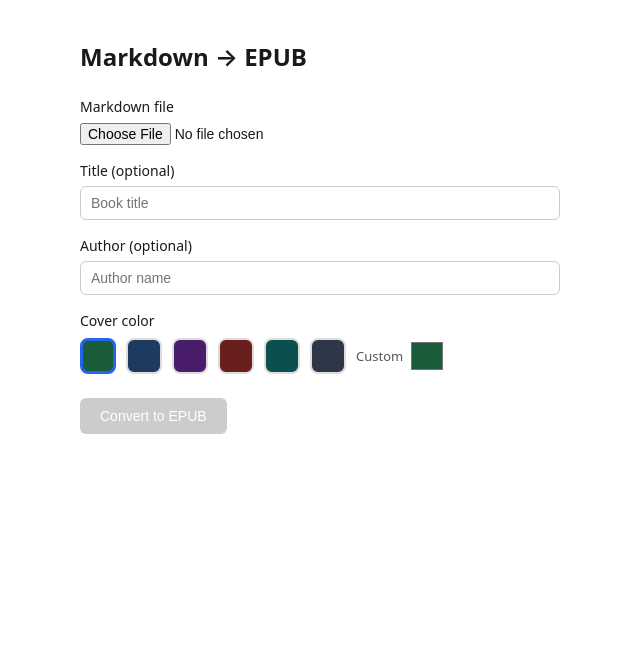
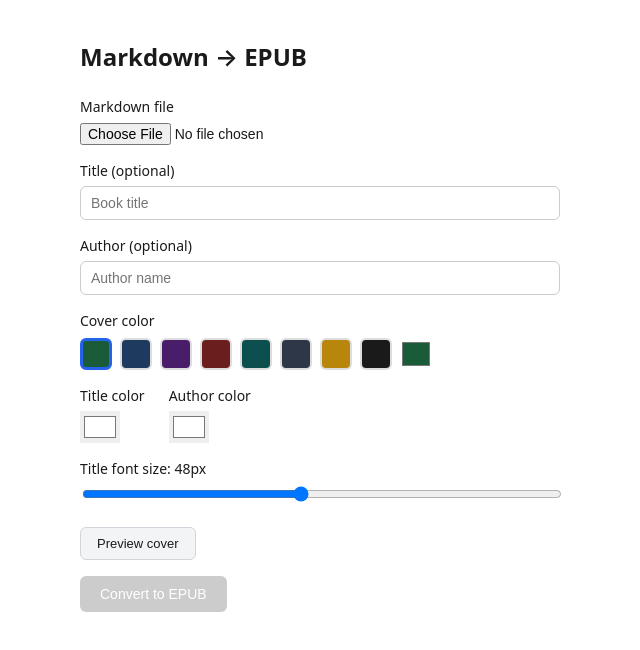
Before and after one commit to ElDorado9604/md-to-epub, a React (Vite) app: page / in a window 1280 px wide. Shown: the top 650 px of the page, without its empty margins (320-960 px from the left). Built offline with nearby package versions, Linux system fonts and the light colour scheme.

Commit message:
Add cover text color, font size controls, and live cover preview

```diff
--- a/src/App.tsx
+++ b/src/App.tsx
@@ -1,5 +1,6 @@
-import { useState, useRef } from 'react';
+import { useState, useRef, useEffect } from 'react';
 import { markdownToEpub } from './converter';
+import { generateCoverImage } from './cover';
 
 const COVER_PRESETS = [
   { name: 'Green', value: '#1a5c3a' },
@@ -8,6 +9,8 @@ const COVER_PRESETS = [
   { name: 'Red', value: '#6b1e1e' },
   { name: 'Teal', value: '#0d4f4f' },
   { name: 'Slate', value: '#2d3748' },
+  { name: 'Yellow', value: '#b8860b' },
+  { name: 'Black', value: '#1a1a1a' },
 ];
 
 export default function App() {
@@ -15,10 +18,16 @@ export default function App() {
   const [title, setTitle] = useState('');
   const [author, setAuthor] = useState('');
   const [coverColor, setCoverColor] = useState('#1a5c3a');
+  const [titleColor, setTitleColor] = useState('#ffffff');
+  const [authorColor, setAuthorColor] = useState('#ffffff');
+  const [titleFontSize, setTitleFontSize] = useState(48);
   const [downloadUrl, setDownloadUrl] = useState<string | null>(null);
   const [downloadName, setDownloadName] = useState('book.epub');
   const [converting, setConverting] = useState(false);
   const [error, setError] = useState<string | null>(null);
+  const [showPreview, setShowPreview] = useState(false);
+  const [previewUrl, setPreviewUrl] = useState<string | null>(null);
+  const [previewLoading, setPreviewLoading] = useState(false);
   const inputRef = useRef<HTMLInputElement>(null);
 
   const handleFileChange = (e: React.ChangeEvent<HTMLInputElement>) => {
@@ -31,6 +40,38 @@ export default function App() {
       setTitle(name);
     }
   };
+
+  const handlePreview = async () => {
+    setPreviewLoading(true);
+    setShowPreview(true);
+    try {
+      if (previewUrl) URL.revokeObjectURL(previewUrl);
+      const blob = await generateCoverImage(
+        title.trim() || 'Untitled',
+        author.trim() || undefined,
+        coverColor,
+        titleColor,
+        authorColor,
+        titleFontSize
+      );
+      const url = URL.createObjectURL(blob);
+      setPreviewUrl(url);
+    } catch {
+      setError('Failed to generate preview');
+    } finally {
+      setPreviewLoading(false);
+    }
+  };
+
+  // Refresh preview when options change while open
+  useEffect(() => {
+    if (!showPreview) return;
+    const t = setTimeout(() => {
+      handlePreview();
+    }, 300);
+    return () => clearTimeout(t);
+    // eslint-disable-next-line react-hooks/exhaustive-deps
+  }, [title, author, coverColor, titleColor, authorColor, titleFontSize]);
 
   const handleConvert = async () => {
     if (!file) return;
@@ -47,6 +88,9 @@ export default function App() {
         author: author.trim() || undefined,
         language: 'en',
         coverColor,
+        titleColor,
+        authorColor,
+        titleFontSize,
       });
 
       const url = URL.createObjectURL(blob);
@@ -61,13 +105,29 @@ export default function App() {
     }
   };
 
+  const labelStyle: React.CSSProperties = {
+    display: 'block',
+    fontSize: 14,
+    fontWeight: 500,
+    marginBottom: 6,
+  };
+
+  const inputStyle: React.CSSProperties = {
+    width: '100%',
+    padding: '8px 10px',
+    fontSize: 14,
+    border: '1px solid #ccc',
+    borderRadius: 6,
+    boxSizing: 'border-box',
+  };
+
   return (
     <div
       style={{
         fontFamily: 'system-ui, -apple-system, sans-serif',
         maxWidth: 480,
         margin: '40px auto',
-        padding: '0 16px',
+        padding: '0 16px 40px',
         color: '#1a1a1a',
       }}
     >
@@ -76,16 +136,7 @@ export default function App() {
       </h1>
 
       <div style={{ marginBottom: 16 }}>
-        <label
-          style={{
-            display: 'block',
-            fontSize: 14,
-            fontWeight: 500,
-            marginBottom: 6,
-          }}
-        >
-          Markdown file
-        </label>
+        <label style={labelStyle}>Markdown file</label>
         <input
           ref={inputRef}
           type="file"
@@ -96,71 +147,31 @@ export default function App() {
       </div>
 
       <div style={{ marginBottom: 16 }}>
-        <label
-          style={{
-            display: 'block',
-            fontSize: 14,
-            fontWeight: 500,
-            marginBottom: 6,
-          }}
-        >
-          Title (optional)
-        </label>
+        <label style={labelStyle}>Title (optional)</label>
         <input
           type="text"
           value={title}
           onChange={(e) => setTitle(e.target.value)}
           placeholder="Book title"
-          style={{
-            width: '100%',
-            padding: '8px 10px',
-            fontSize: 14,
-            border: '1px solid #ccc',
-            borderRadius: 6,
-            boxSizing: 'border-box',
-          }}
+          style={inputStyle}
         />
       </div>
 
       <div style={{ marginBottom: 16 }}>
-        <label
-          style={{
-            display: 'block',
-            fontSize: 14,
-            fontWeight: 500,
-            marginBottom: 6,
-          }}
-        >
-          Author (optional)
-        </label>
+        <label style={labelStyle}>Author (optional)</label>
         <input
           type="text"
           value={author}
           onChange={(e) => setAuthor(e.target.value)}
           placeholder="Author name"
-          style={{
-            width: '100%',
-            padding: '8px 10px',
-            fontSize: 14,
-            border: '1px solid #ccc',
-            borderRadius: 6,
-            boxSizing: 'border-box',
-          }}
+          style={inputStyle}
         />
       </div>
 
-      <div style={{ marginBottom: 24 }}>
-        <label
-          style={{
-            display: 'block',
-            fontSize: 14,
-            fontWeight: 500,
-            marginBottom: 8,
-          }}
-        >
-          Cover color
-        </label>
-        <div style={{ display: 'flex', gap: 10, flexWrap: 'wrap', alignItems: 'center' }}>
+      {/* Cover color */}
+      <div style={{ marginBottom: 16 }}>
+        <label style={{ ...labelStyle, marginBottom: 8 }}>Cover color</label>
+        <div style={{ display: 'flex', gap: 8, flexWrap: 'wrap', alignItems: 'center' }}>
           {COVER_PRESETS.map((preset) => (
             <button
               key={preset.value}
@@ -168,9 +179,9 @@ export default function App() {
               title={preset.name}
               onClick={() => setCoverColor(preset.value)}
               style={{
-                width: 36,
-                height: 36,
-                borderRadius: 8,
+                width: 32,
+                height: 32,
+                borderRadius: 6,
                 background: preset.value,
                 border:
                   coverColor === preset.value
@@ -181,31 +192,79 @@ export default function App() {
               }}
             />
           ))}
-          <label
-            style={{
-              display: 'flex',
-              alignItems: 'center',
-              gap: 6,
-              fontSize: 13,
-              color: '#555',
-            }}
-          >
-            Custom
           <input
             type="color"
             value={coverColor}
             onChange={(e) => setCoverColor(e.target.value)}
+            title="Custom cover color"
             style={{
-                width: 36,
-                height: 36,
+              width: 32,
+              height: 32,
               border: 'none',
               padding: 0,
               cursor: 'pointer',
               background: 'transparent',
             }}
           />
+        </div>
+      </div>
+
+      {/* Title & Author text colors */}
+      <div style={{ marginBottom: 16, display: 'flex', gap: 24 }}>
+        <div>
+          <label style={labelStyle}>Title color</label>
+          <input
+            type="color"
+            value={titleColor}
+            onChange={(e) => setTitleColor(e.target.value)}
+            style={{ width: 40, height: 32, border: 'none', cursor: 'pointer' }}
+          />
+        </div>
+        <div>
+          <label style={labelStyle}>Author color</label>
+          <input
+            type="color"
+            value={authorColor}
+            onChange={(e) => setAuthorColor(e.target.value)}
+            style={{ width: 40, height: 32, border: 'none', cursor: 'pointer' }}
+          />
+        </div>
+      </div>
+
+      {/* Font size */}
+      <div style={{ marginBottom: 20 }}>
+        <label style={labelStyle}>
+          Title font size: {titleFontSize}px
         </label>
+        <input
+          type="range"
+          min={28}
+          max={72}
+          step={2}
+          value={titleFontSize}
+          onChange={(e) => setTitleFontSize(Number(e.target.value))}
+          style={{ width: '100%' }}
+        />
       </div>
+
+      {/* Preview button */}
+      <div style={{ marginBottom: 16 }}>
+        <button
+          type="button"
+          onClick={handlePreview}
+          style={{
+            padding: '8px 16px',
+            fontSize: 13,
+            fontWeight: 500,
+            background: '#f3f4f6',
+            color: '#1a1a1a',
+            border: '1px solid #d1d5db',
+            borderRadius: 6,
+            cursor: 'pointer',
+          }}
+        >
+          Preview cover
+        </button>
       </div>
 
       <button
@@ -244,6 +303,77 @@ export default function App() {
           </a>
         </p>
       )}
+
+      {/* Preview modal */}
+      {showPreview && (
+        <div
+          style={{
+            position: 'fixed',
+            inset: 0,
+            background: 'rgba(0,0,0,0.6)',
+            display: 'flex',
+            alignItems: 'center',
+            justifyContent: 'center',
+            zIndex: 1000,
+            padding: 16,
+          }}
+          onClick={() => setShowPreview(false)}
+        >
+          <div
+            style={{
+              background: '#fff',
+              borderRadius: 12,
+              padding: 20,
+              maxWidth: 340,
+              width: '100%',
+              boxShadow: '0 20px 40px rgba(0,0,0,0.3)',
+            }}
+            onClick={(e) => e.stopPropagation()}
+          >
+            <div
+              style={{
+                display: 'flex',
+                justifyContent: 'space-between',
+                alignItems: 'center',
+                marginBottom: 12,
+              }}
+            >
+              <strong style={{ fontSize: 15 }}>Cover preview</strong>
+              <button
+                type="button"
+                onClick={() => setShowPreview(false)}
+                style={{
+                  border: 'none',
+                  background: 'transparent',
+                  fontSize: 20,
+                  cursor: 'pointer',
+                  lineHeight: 1,
+                  color: '#666',
+                }}
+              >
+                ×
+              </button>
+            </div>
+            {previewLoading && (
+              <p style={{ textAlign: 'center', color: '#666', fontSize: 14 }}>
+                Generating…
+              </p>
+            )}
+            {previewUrl && !previewLoading && (
+              <img
+                src={previewUrl}
+                alt="Cover preview"
+                style={{
+                  width: '100%',
+                  borderRadius: 6,
+                  display: 'block',
+                  boxShadow: '0 4px 12px rgba(0,0,0,0.15)',
+                }}
+              />
+            )}
+          </div>
+        </div>
+      )}
     </div>
   );
 }
--- a/src/converter.ts
+++ b/src/converter.ts
@@ -7,6 +7,9 @@ export interface MarkdownToEpubOptions {
   author?: string;
   language?: string;
   coverColor?: string;
+  titleColor?: string;
+  authorColor?: string;
+  titleFontSize?: number;
 }
 
 export async function markdownToEpub(
@@ -101,7 +104,10 @@ ${html}
   const coverImage = await generateCoverImage(
     options.title,
     options.author,
-    options.coverColor || '#1a5c3a'
+    options.coverColor || '#1a5c3a',
+    options.titleColor || '#ffffff',
+    options.authorColor || '#ffffff',
+    options.titleFontSize || 48
   );
 
   return buildEpubBlob({
```
Also changed, not shown: src/cover.ts (+25 -27 lines). Lines whose indentation alone changed are shown as unchanged.
